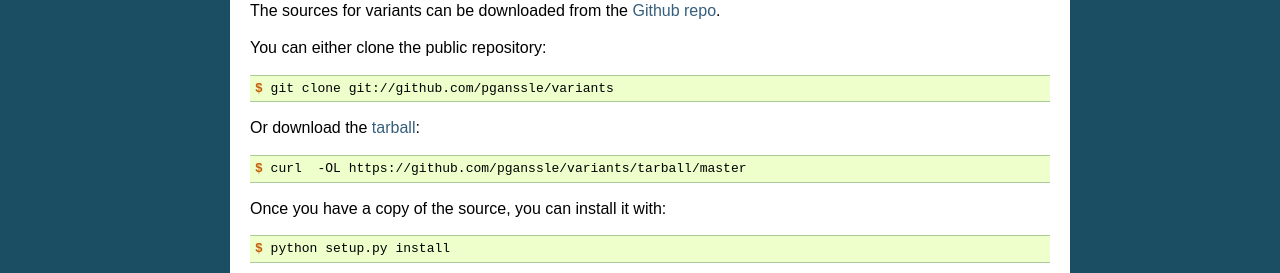
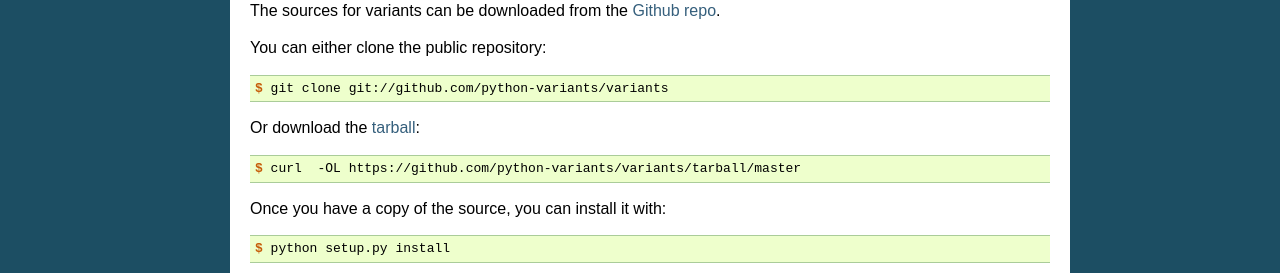
Before and after one commit to python-variants/variants, a Sphinx documentation site: the page built from docs/installation.rst, in a window 1280 px wide. Shown: the part 359-632 px from the top of the page. Built offline with Sphinx 7.4.7, drawn with Linux system fonts in a browser that asks for light colours.

Commit message:
Update install documentation

```diff
--- a/docs/installation.rst
+++ b/docs/installation.rst
@@ -32,13 +32,13 @@
 
 .. code-block:: console
 
-    $ git clone git://github.com/pganssle/variants
+    $ git clone git://github.com/python-variants/variants
 
 Or download the `tarball`_:
 
 .. code-block:: console
 
-    $ curl  -OL https://github.com/pganssle/variants/tarball/master
+    $ curl  -OL https://github.com/python-variants/variants/tarball/master
 
 Once you have a copy of the source, you can install it with:
 
@@ -47,5 +47,5 @@
     $ python setup.py install
 
 
-.. _Github repo: https://github.com/pganssle/variants
-.. _tarball: https://github.com/pganssle/variants/tarball/master
+.. _Github repo: https://github.com/python-variants/variants
+.. _tarball: https://github.com/python-variants/variants/tarball/master
```
